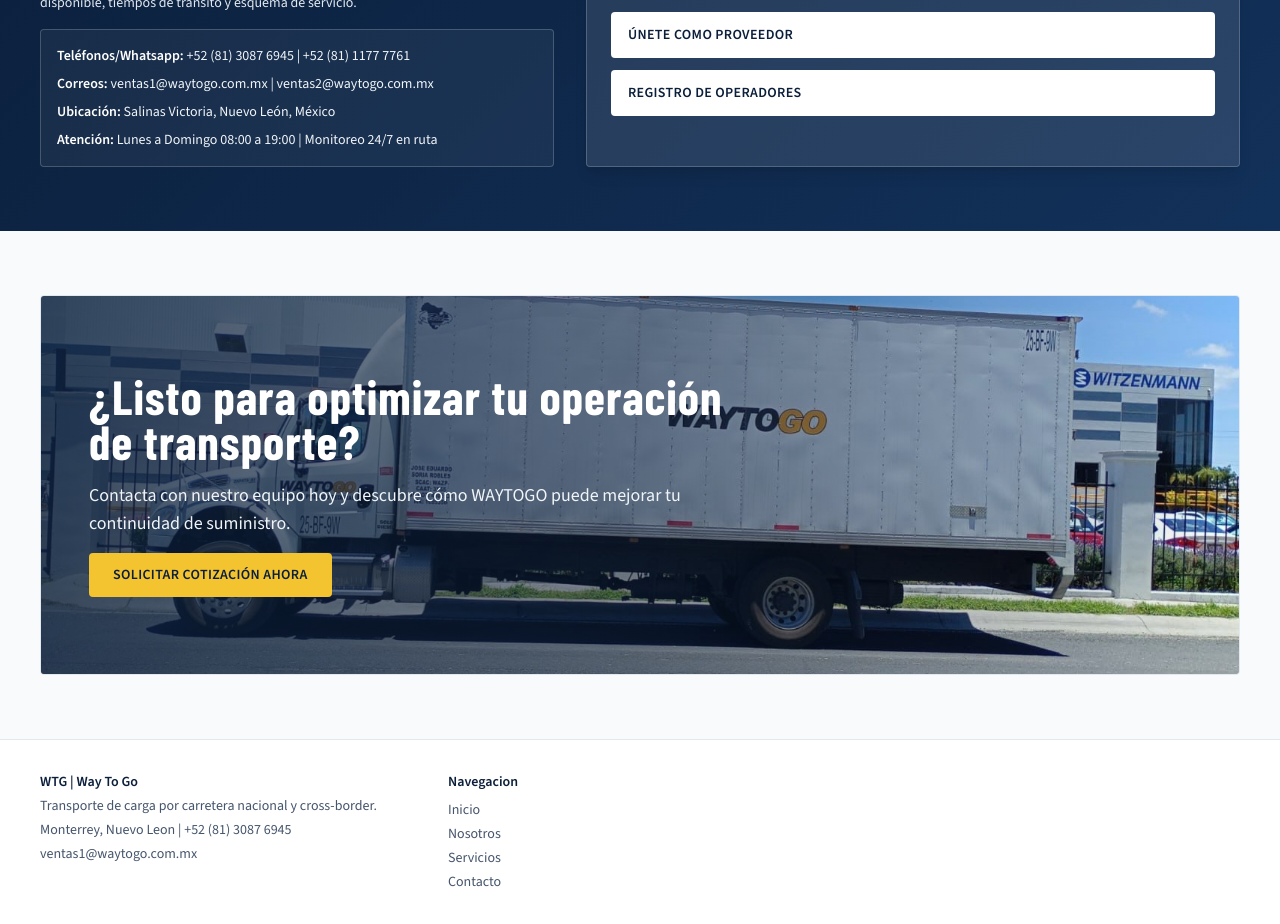
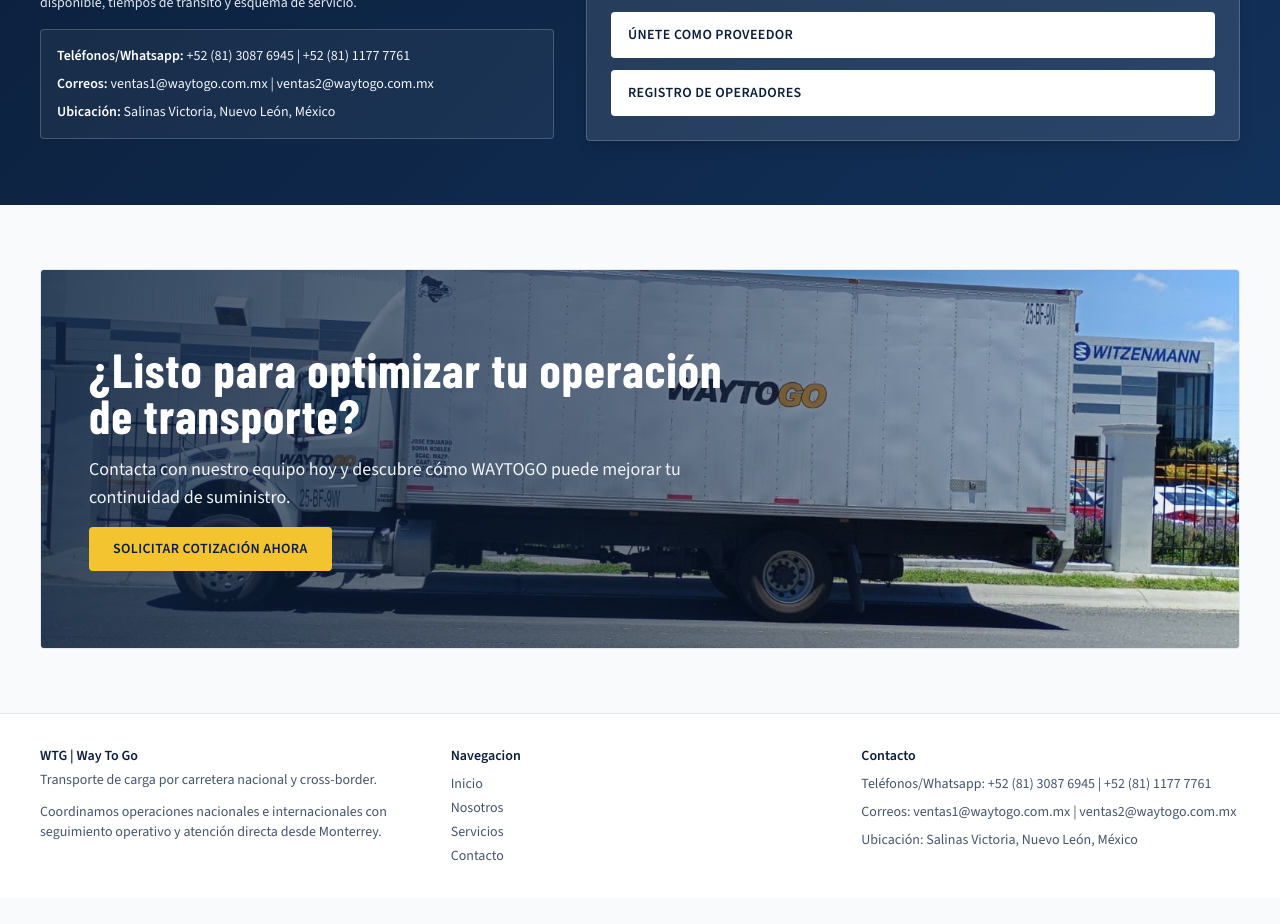
Before and after one commit to fernandotenchipe/WTG-web, a Next.js app: page / in a window 1280 px wide. Shown: the part 5360-6284 px from the top of the page. After the commit the page ends 6258 px from the top, so only its background shows below. Built offline with nearby package versions, Linux system fonts and the light colour scheme.

Commit message:
pie de pagina

```diff
--- a/app/page.tsx
+++ b/app/page.tsx
@@ -504,9 +504,6 @@
                 <p>
                   <span className="font-semibold text-white">Ubicación:</span> Salinas Victoria, Nuevo León, México
                 </p>
-                <p>
-                  <span className="font-semibold text-white">Atención:</span> Lunes a Domingo 08:00 a 19:00 | Monitoreo 24/7 en ruta
-                </p>
               </div>
             </div>
 
@@ -561,12 +558,11 @@
       </main>
 
       <footer className="border-t border-slate-200 bg-white">
-        <div className="mx-auto grid w-full max-w-[1440px] gap-6 px-6 py-8 text-sm text-slate-600 md:grid-cols-3 lg:px-10">
+        <div className="mx-auto grid w-full max-w-[1440px] gap-8 px-6 py-8 text-sm text-slate-600 md:grid-cols-3 lg:px-10">
           <div>
             <p className="font-semibold text-[var(--navy-900)]">WTG | Way To Go</p>
-            <p className="mt-1">Transporte de carga por carretera nacional y cross-border.</p>
-            <p className="mt-1">Monterrey, Nuevo Leon | +52 (81) 3087 6945</p>
-            <p className="mt-1">ventas1@waytogo.com.mx</p>
+            <p className="mt-1 max-w-sm">Transporte de carga por carretera nacional y cross-border.</p>
+            <p className="mt-3 max-w-sm">Coordinamos operaciones nacionales e internacionales con seguimiento operativo y atención directa desde Monterrey.</p>
           </div>
           <div>
             <p className="font-semibold text-[var(--navy-900)]">Navegacion</p>
@@ -577,13 +573,14 @@
               <p><a href="#contacto" className="transition hover:text-[var(--navy-900)]">Contacto</a></p>
             </div>
           </div>
-          {/* <div>
-            <p className="font-semibold text-[var(--navy-900)]">Aviso legal</p>
-            <p className="mt-2">Aviso de privacidad y tratamiento de datos para solicitudes comerciales.</p>
-            <a href="#" className="mt-1 inline-flex transition hover:text-[var(--navy-900)]">
-              Consultar aviso de privacidad
-            </a>
-          </div> */}
+          <div>
+            <p className="font-semibold text-[var(--navy-900)]">Contacto</p>
+            <div className="mt-2 space-y-2">
+              <p>Teléfonos/Whatsapp: +52 (81) 3087 6945 | +52 (81) 1177 7761</p>
+              <p>Correos: ventas1@waytogo.com.mx | ventas2@waytogo.com.mx</p>
+              <p>Ubicación: Salinas Victoria, Nuevo León, México</p>
+            </div>
+          </div>
         </div>
       </footer>
     </div>
```
